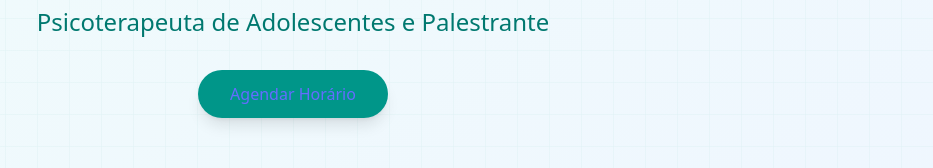
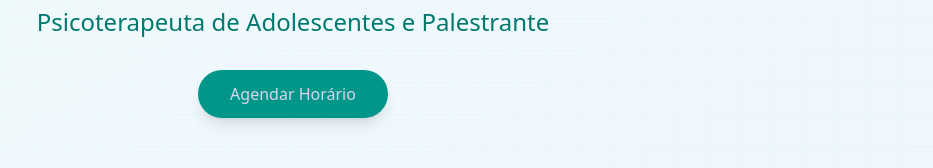
Before and after one commit to yansalim/psicologia-lp, a React (Vite) app in the folder meu-site-psicologia/: page / in a window 1280 px wide. Shown: the part 462-630 px from the top of the page, without its empty margins (347-1280 px from the left). Built offline with nearby package versions, Linux system fonts and the light colour scheme.

Commit message:
fix collor buttons

```diff
--- a/meu-site-psicologia/src/index.css
+++ b/meu-site-psicologia/src/index.css
@@ -18,11 +18,11 @@
 
 a {
   font-weight: 500;
-  color: #646cff;
+  color: #d6d7f0;
   text-decoration: inherit;
 }
 a:hover {
-  color: #535bf2;
+  color: #d6d7f;
 }
 
 body {
```
